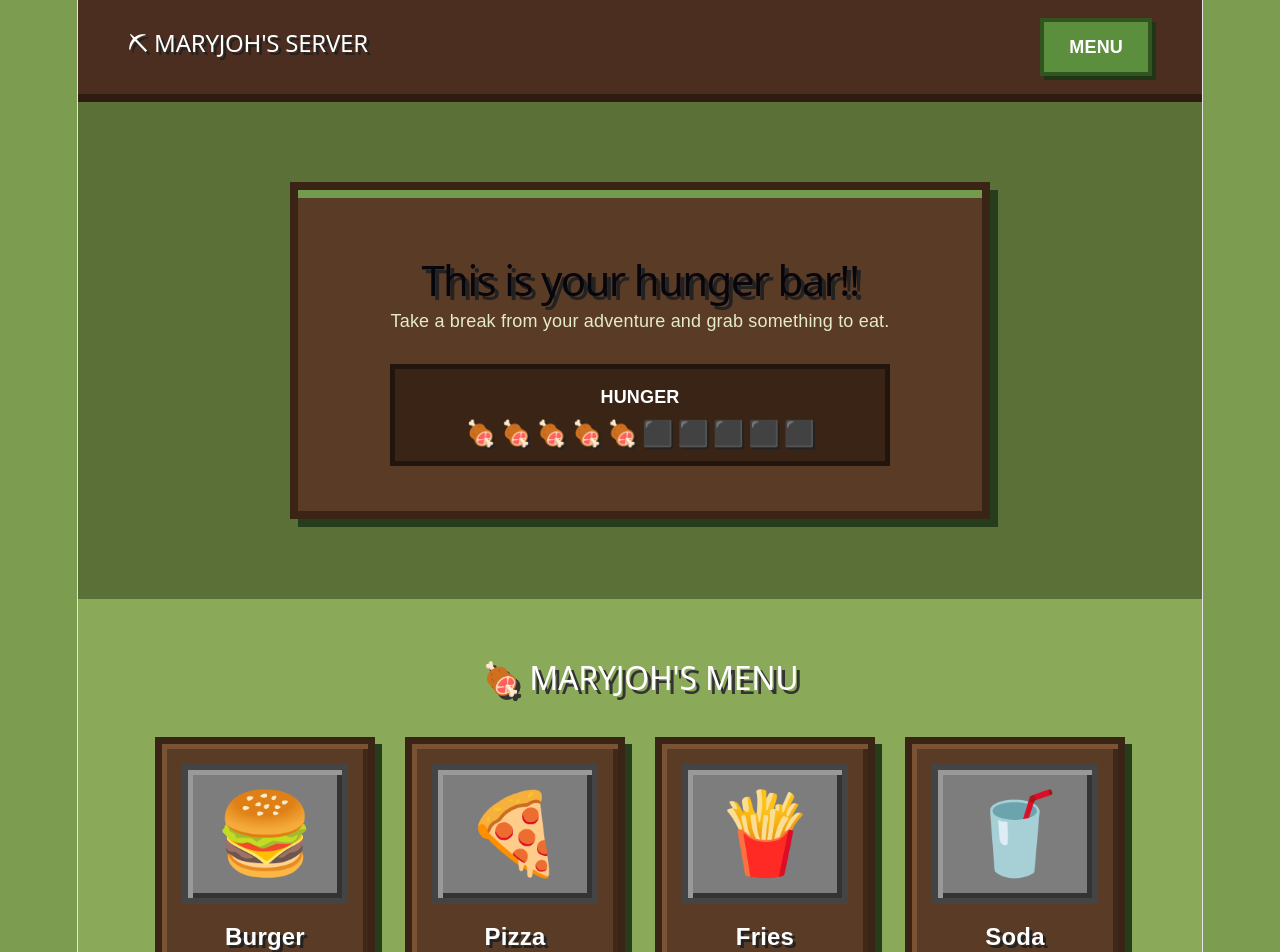
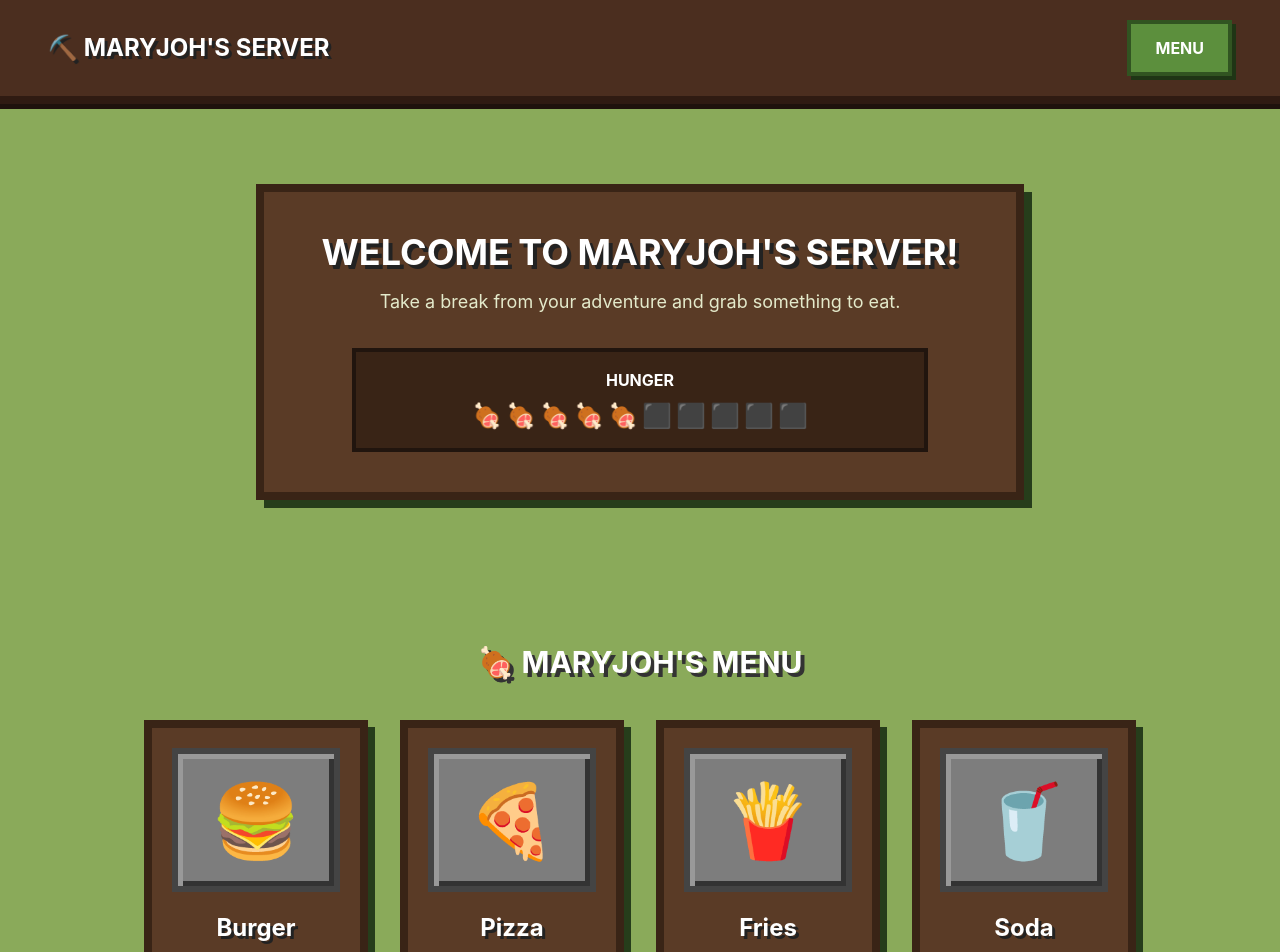
Before and after one commit to ShainaMaryjoh/GARCISO_CSIT340, a React (Vite) app: page / in a window 1280 px wide. Shown: the top 952 px of the page. Built offline with nearby package versions, Linux system fonts and the light colour scheme.

Commit message:
Migrated website from CSS to Tailwind CSS

```diff
--- a/package.json
+++ b/package.json
@@ -10,8 +10,10 @@
     "preview": "vite preview"
   },
   "dependencies": {
+    "@tailwindcss/vite": "^4.3.3",
     "react": "^19.2.8",
-    "react-dom": "^19.2.8"
+    "react-dom": "^19.2.8",
+    "tailwindcss": "^4.3.3"
   },
   "devDependencies": {
     "@eslint/js": "^10.0.1",
--- a/src/App.jsx
+++ b/src/App.jsx
@@ -1,5 +1,4 @@
 import { useState } from "react";
-import "./App.css";
 
 function App() {
   const foods = [
@@ -27,22 +26,35 @@ function App() {
   }
 
   return (
-    <div className="game-page">
+    <div className="min-h-screen bg-[#8aaa5a] text-white">
 
-      <nav>
-        <h2>⛏ MARYJOH'S SERVER</h2>
-        <a href="#menu">MENU</a>
+      <nav className="flex items-center justify-between bg-[#4b2e1f] px-12 py-5 border-b-8 border-[#2f1b12] shadow-[0_5px_0_#1e120c]">
+        <h2 className="text-2xl font-bold text-white drop-shadow-[3px_3px_0_#222]">
+          ⛏ MARYJOH'S SERVER
+        </h2>
+
+        <a
+          href="#menu"
+          className="bg-[#5c8f3d] px-6 py-3 font-bold border-4 border-[#315421] shadow-[4px_4px_0_#1f3515] hover:bg-[#75a94d]"
+        >
+          MENU
+        </a>
       </nav>
 
-      <header>
-        <div className="grass-block">
-          <h1>This is your hunger bar!!</h1>
-          <p>Take a break from your adventure and grab something to eat.</p>
+      <header className="px-5 py-20 text-center">
+        <div className="mx-auto max-w-3xl border-8 border-[#392416] bg-[#5a3b26] p-10 shadow-[8px_8px_0_#263d1b]">
+          <h1 className="mb-4 text-4xl font-bold drop-shadow-[4px_4px_0_#222]">
+            WELCOME TO MARYJOH'S SERVER!
+          </h1>
 
-          <div className="hunger-bar">
-            <span>HUNGER</span>
+          <p className="text-lg text-[#e4eacb]">
+            Take a break from your adventure and grab something to eat.
+          </p>
 
-            <div className="hearts">
+          <div className="mx-auto mt-8 max-w-xl border-4 border-[#21150e] bg-[#392416] p-4">
+            <span className="font-bold">HUNGER</span>
+
+            <div className="mt-2 flex justify-center gap-1 text-2xl">
               {Array.from({ length: 10 }).map((_, index) => (
                 <span key={index}>
                   {index < hunger ? "🍖" : "⬛"}
@@ -53,38 +65,49 @@ function App() {
         </div>
       </header>
 
-      <section id="menu">
-        <h2>🍖 MARYJOH'S MENU</h2>
+      <section id="menu" className="px-5 py-16 text-center">
+        <h2 className="mb-10 text-3xl font-bold drop-shadow-[4px_4px_0_#333]">
+          🍖 MARYJOH'S MENU
+        </h2>
 
-        <div className="food-container">
+        <div className="flex flex-wrap justify-center gap-8">
           {foods.map((food) => (
-            <div className="food-card" key={food.name}>
-
-              <div className="food-image">
+            <div
+              key={food.name}
+              className="w-56 border-8 border-[#392416] bg-[#5a3b26] p-5 shadow-[7px_7px_0_#263d1b] transition hover:-translate-y-2"
+            >
+              <div className="mb-5 flex h-36 items-center justify-center border-6 border-[#444] bg-[#7d7d7d] text-7xl shadow-[inset_5px_5px_0_#999,inset_-5px_-5px_0_#333]">
                 {food.emoji}
               </div>
 
-              <h3>{food.name}</h3>
+              <h3 className="mb-3 text-2xl font-bold drop-shadow-[3px_3px_0_#222]">
+                {food.name}
+              </h3>
 
-              <p>₱{food.price}</p>
+              <p className="mb-5 text-xl font-bold text-[#b8d889]">
+                ₱{food.price}
+              </p>
 
-              <button onClick={() => orderFood(food)}>
+              <button
+                onClick={() => orderFood(food)}
+                className="w-full border-4 border-[#315421] bg-[#5c8f3d] px-4 py-3 font-bold text-white shadow-[5px_5px_0_#1f3515] hover:bg-[#78ad4e] active:translate-x-1 active:translate-y-1 active:shadow-[1px_1px_0_#1f3515]"
+              >
                 ORDER NOW
               </button>
-
             </div>
           ))}
         </div>
 
         {message && (
-          <div className="order-message">
-            <p>✓ {message}</p>
+          <div className="mx-auto mt-10 max-w-lg border-6 border-[#392416] bg-[#5a3b26] p-5 shadow-[6px_6px_0_#263d1b]">
+            <p className="text-xl font-bold text-[#b8d889] drop-shadow-[2px_2px_0_#222]">
+              ✓ {message}
+            </p>
           </div>
         )}
-
       </section>
 
-      <footer>
+      <footer className="border-t-8 border-[#2f1b12] bg-[#4b2e1f] p-6 text-center font-bold">
         <p>⚔️ MARYJOH'S SERVER • 2026 ⚔️</p>
       </footer>
 
--- a/src/index.css
+++ b/src/index.css
@@ -1,141 +1 @@
-:root {
-  --text: #6b6375;
-  --text-h: #08060d;
-  --bg: #fff;
-  --border: #e5e4e7;
-  --code-bg: #f4f3ec;
-  --accent: #aa3bff;
-  --accent-bg: rgba(170, 59, 255, 0.1);
-  --accent-border: rgba(170, 59, 255, 0.5);
-  --social-bg: rgba(244, 243, 236, 0.5);
-  --shadow:
-    rgba(0, 0, 0, 0.1) 0 10px 15px -3px, rgba(0, 0, 0, 0.05) 0 4px 6px -2px;
-
-  --sans: system-ui, 'Segoe UI', Roboto, sans-serif;
-  --heading: system-ui, 'Segoe UI', Roboto, sans-serif;
-  --mono: ui-monospace, Consolas, monospace;
-
-  font: 18px/145% var(--sans);
-  letter-spacing: 0.18px;
-  color-scheme: light dark;
-  color: var(--text);
-  background: var(--bg);
-  font-synthesis: none;
-  text-rendering: optimizeLegibility;
-  -webkit-font-smoothing: antialiased;
-  -moz-osx-font-smoothing: grayscale;
-
-  @media (max-width: 1024px) {
-    font-size: 16px;
-  }
-}
-
-@media (prefers-color-scheme: dark) {
-  :root {
-    --text: #9ca3af;
-    --text-h: #f3f4f6;
-    --bg: #16171d;
-    --border: #2e303a;
-    --code-bg: #1f2028;
-    --accent: #c084fc;
-    --accent-bg: rgba(192, 132, 252, 0.15);
-    --accent-border: rgba(192, 132, 252, 0.5);
-    --social-bg: rgba(47, 48, 58, 0.5);
-    --shadow:
-      rgba(0, 0, 0, 0.4) 0 10px 15px -3px, rgba(0, 0, 0, 0.25) 0 4px 6px -2px;
-  }
-
-  #social .button-icon {
-    filter: invert(1) brightness(2);
-  }
-}
-
-body {
-  margin: 0;
-}
-
-#root {
-  width: 1126px;
-  max-width: 100%;
-  margin: 0 auto;
-  text-align: center;
-  border-inline: 1px solid var(--border);
-  min-height: 100svh;
-  display: flex;
-  flex-direction: column;
-  box-sizing: border-box;
-}
-
-h1,
-h2 {
-  font-family: var(--heading);
-  font-weight: 500;
-  color: var(--text-h);
-}
-
-h1 {
-  font-size: 56px;
-  letter-spacing: -1.68px;
-  margin: 32px 0;
-  @media (max-width: 1024px) {
-    font-size: 36px;
-    margin: 20px 0;
-  }
-}
-h2 {
-  font-size: 24px;
-  line-height: 118%;
-  letter-spacing: -0.24px;
-  margin: 0 0 8px;
-  @media (max-width: 1024px) {
-    font-size: 20px;
-  }
-}
-p {
-  margin: 0;
-}
-
-code,
-.counter {
-  font-family: var(--mono);
-  display: inline-flex;
-  border-radius: 4px;
-  color: var(--text-h);
-}
-
-code {
-  font-size: 15px;
-  line-height: 135%;
-  padding: 4px 8px;
-  background: var(--code-bg);
-}
-
-.hunger-bar {
-  margin: 30px auto 0;
-  padding: 15px;
-
-  background: #392416;
-
-  border: 5px solid #21150e;
-
-  max-width: 500px;
-}
-
-.hunger-bar span {
-  font-weight: bold;
-  color: white;
-}
-
-.hearts {
-  margin-top: 10px;
-
-  display: flex;
-  justify-content: center;
-  gap: 4px;
-
-  font-size: 25px;
-}
-
-.hearts span {
-  text-shadow: 2px 2px 0 #222;
-}
+@import "tailwindcss";
--- a/vite.config.js
+++ b/vite.config.js
@@ -1,7 +1,10 @@
-import react from '@vitejs/plugin-react'
-import { defineConfig } from 'vite'
+import { defineConfig } from "vite";
+import react from "@vitejs/plugin-react";
+import tailwindcss from "@tailwindcss/vite";
 
-// https://vite.dev/config/
 export default defineConfig({
-  plugins: [react()],
-})
+  plugins: [
+    react(),
+    tailwindcss()
+  ],
+});
```
Also changed, not shown: 1 other file (tests, documents, lock files or other folders).
